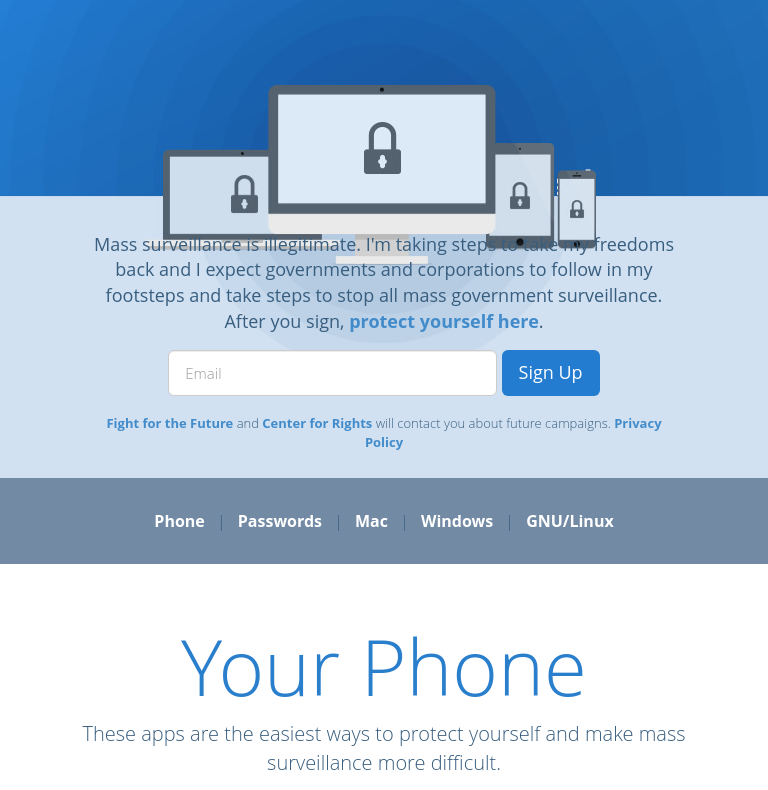
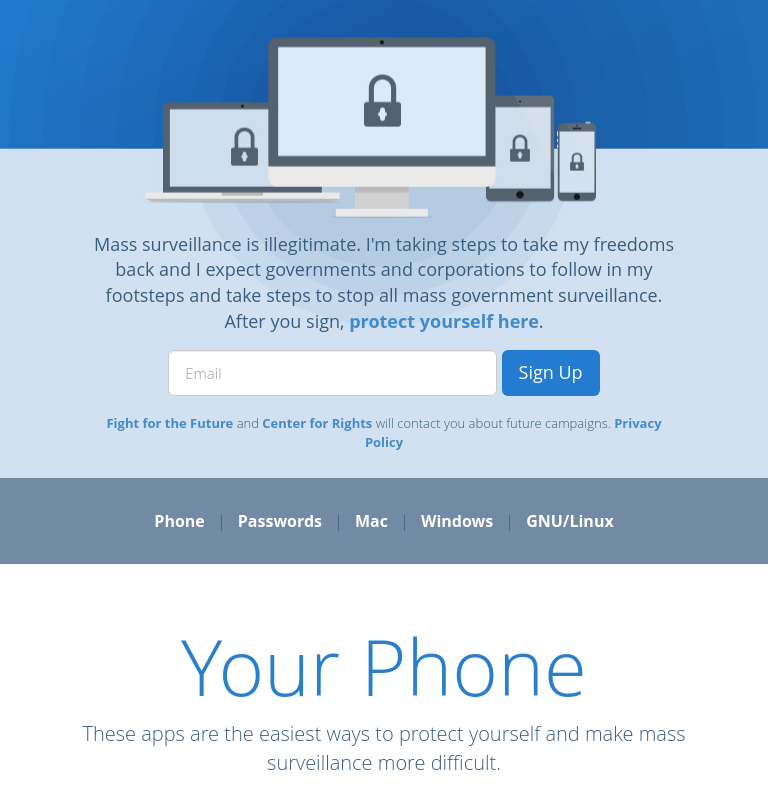
Before and after one commit to fightforthefuture/reset-the-net-pack, a plain HTML site: page index.html in a window 768 px wide. Shown: the part 213-1003 px from the top of the page. Drawn offline with Linux system fonts and the light colour scheme.

Commit message:
Updated CSS to avoid overlapping of intro text

```diff
--- a/css/custom.css
+++ b/css/custom.css
@@ -277,7 +277,7 @@ li {
     width: 70%;
   }
   .splash {
-    background-position: center 95%;
+    background-position: center 170%;
   }
   .spacer-20 {
     height: 14em;
```
